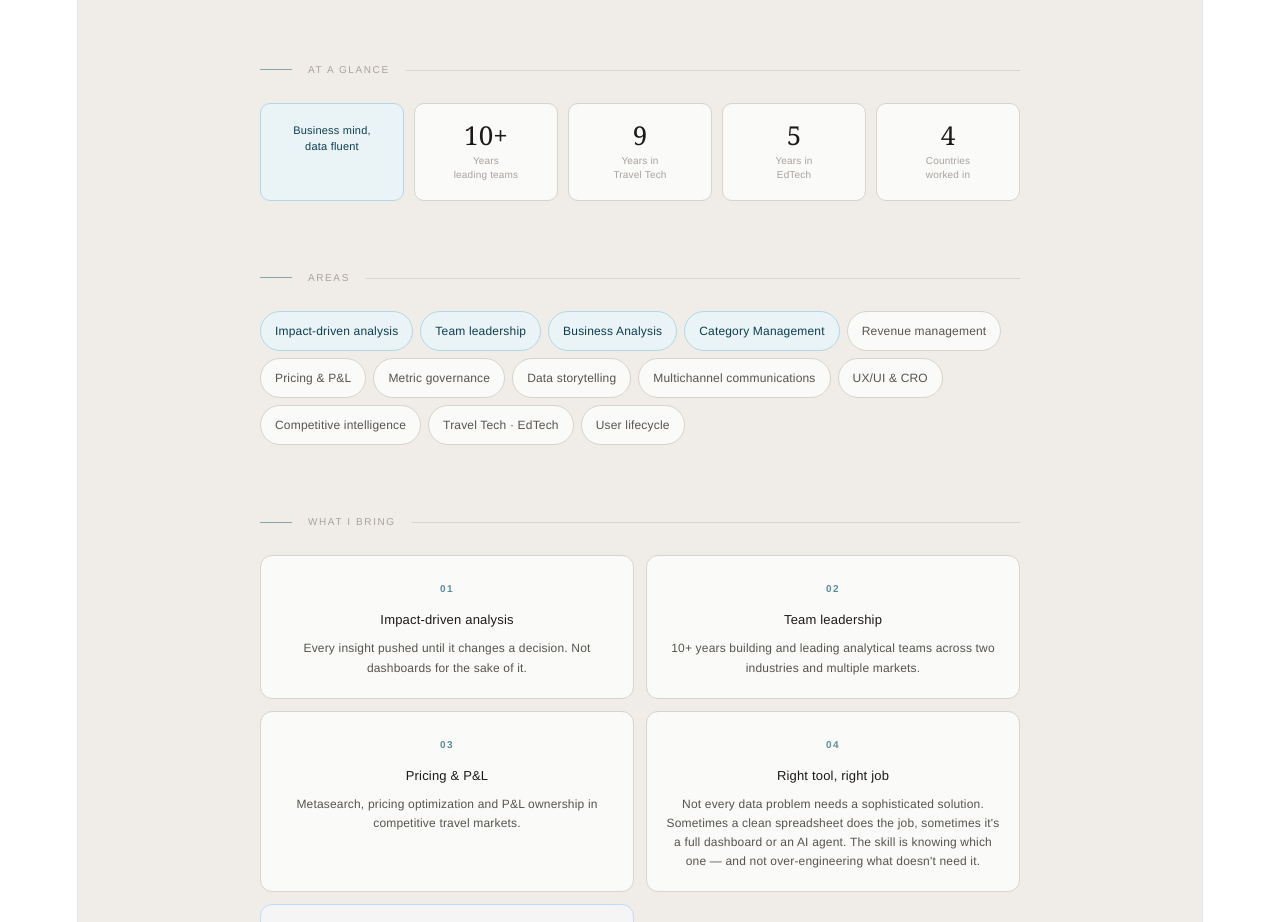
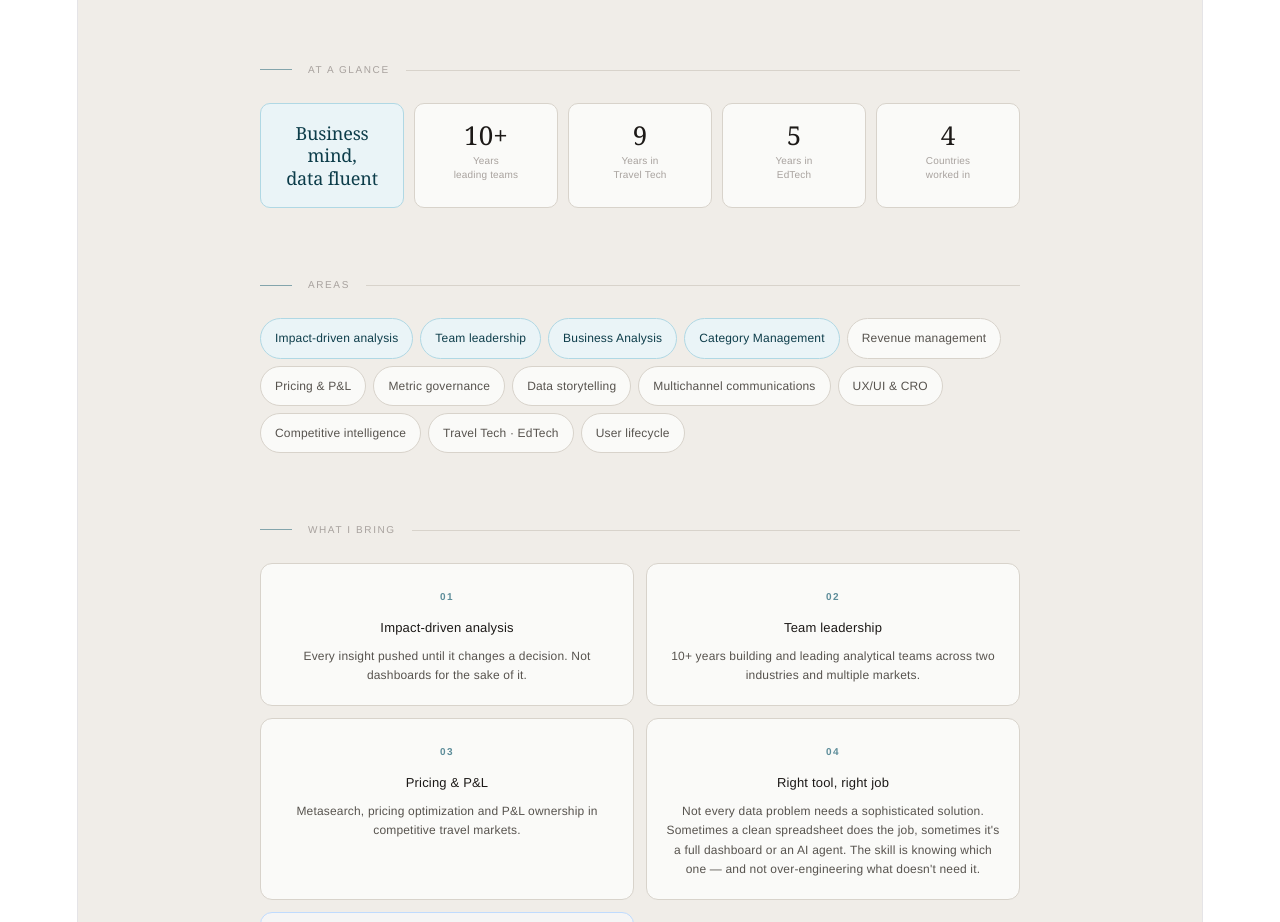
Before and after one commit to Dvaquerog/david-portfolio, a React (Vite) app: page / in a window 1280 px wide. Shown: the part 1020-1942 px from the top of the page. Built offline with nearby package versions, Linux system fonts and the light colour scheme.

Commit message:
business mind serif font larger

```diff
--- a/src/App.jsx
+++ b/src/App.jsx
@@ -263,8 +263,10 @@ export default function Portfolio() {
           {c.stats.map((st, i) => (
             <div key={i} style={{ background: st.highlight ? t.accentFaint : t.card, border: `0.5px solid ${st.highlight ? t.accentBorder : t.border}`, borderRadius: 10, padding: "18px 12px", textAlign: "center" }}>
               {st.highlight ? (
-                <div style={{ fontFamily: sans, fontSize: 11, fontWeight: 500, color: t.accentText, lineHeight: 1.5, letterSpacing: "0.02em" }}>
-                  {st.num.split("\n").map((l, j) => <div key={j}>{l}</div>)}
+                <div>
+                  <div style={{ fontFamily: serif, fontSize: 18, fontWeight: 400, color: t.accentText, lineHeight: 1.25, letterSpacing: "-0.01em" }}>
+                    {st.num.split("\n").map((l, j) => <div key={j}>{l}</div>)}
+                  </div>
                 </div>
               ) : (
                 <>
```
